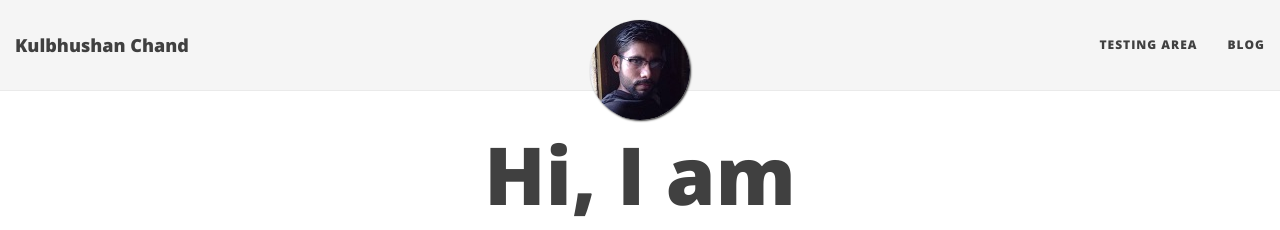
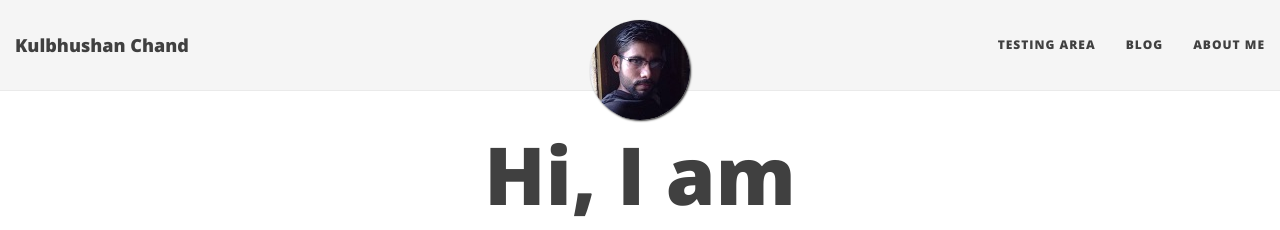
Before and after one commit to kulbhushanchand/kulbhushan-chand.github.io-v1, a Jekyll site: the page built from index.html, in a window 1280 px wide. Shown: the top 230 px of the page. Built offline with Jekyll 4.4.1, drawn with Linux system fonts in a browser that asks for light colours; nearby versions of some CDN libraries; the list of posts is cut into pages by our own code.

Commit message:
Update _config.yml

```diff
--- a/_config.yml
+++ b/_config.yml
@@ -25,7 +25,7 @@ description: My personal website
 navbar-links:
   Testing Area: "pages/testing-area"
   Blog: ""
-#  About Me: "pages/aboutme"
+  About Me: "pages/aboutme"
 #  Projects: "pages/projects"
 #  Research: "pages/research"
 #  Teaching: "pages/teaching"
```
